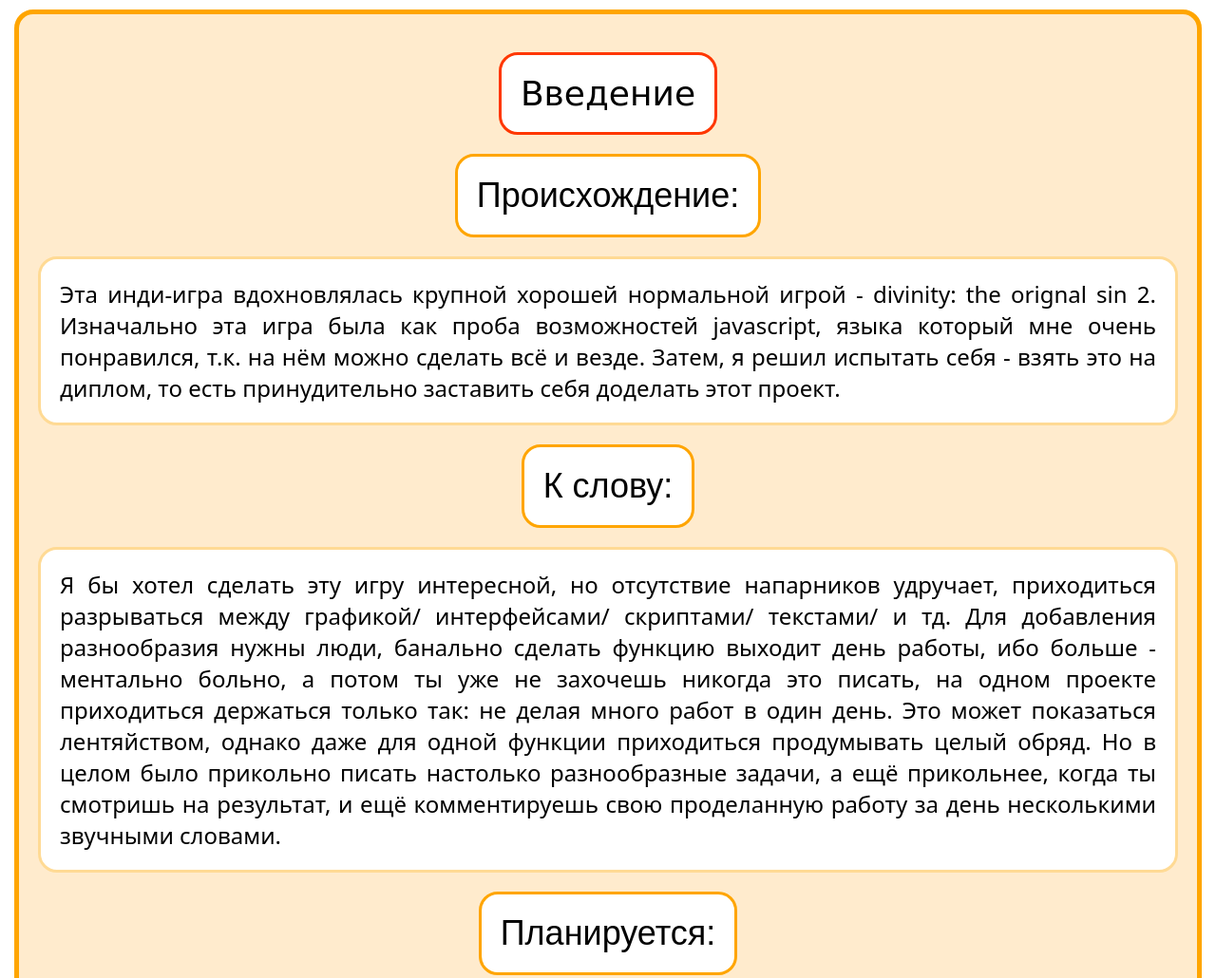
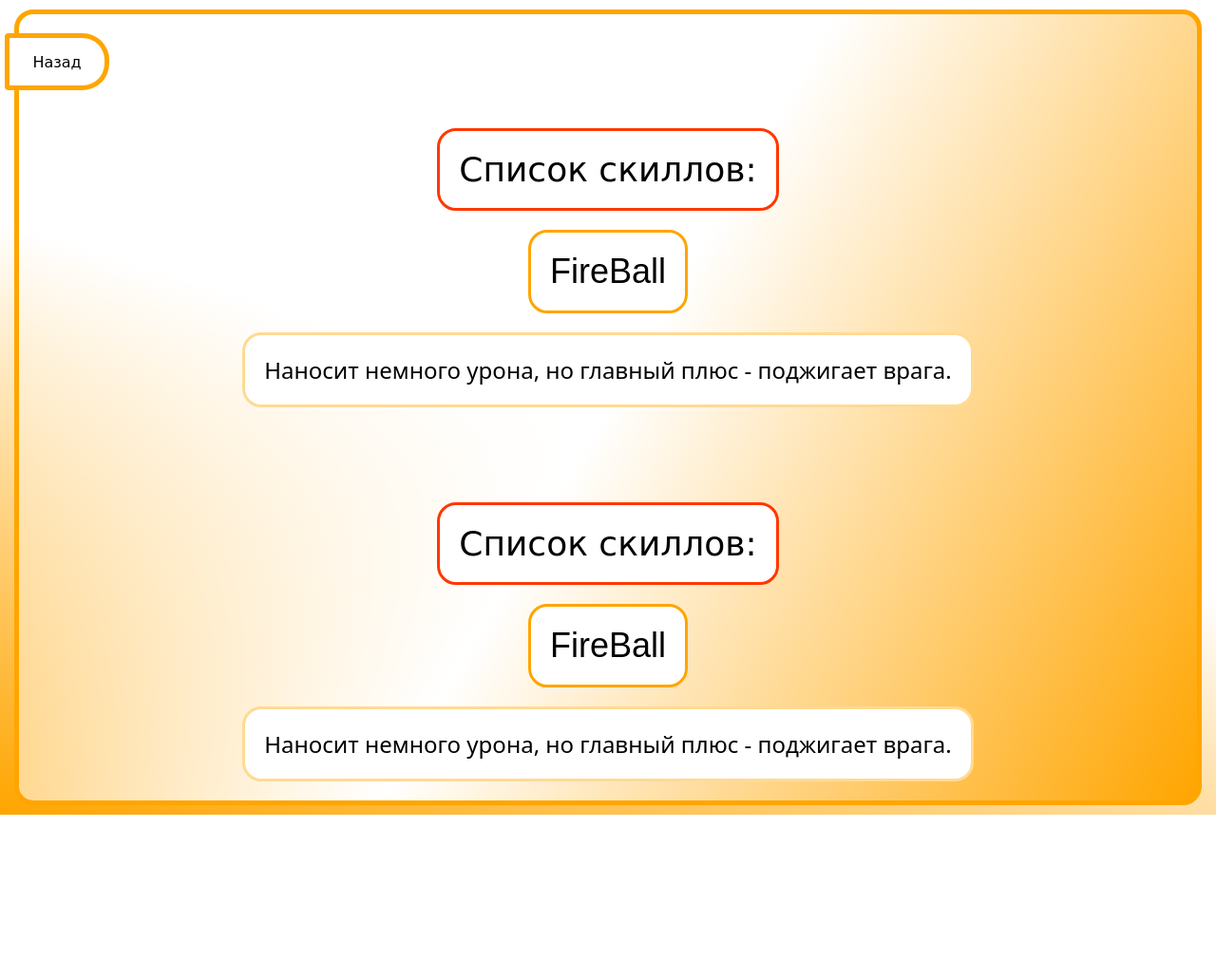
Before and after one commit to KindaPeaceOfMind/Dueliege, a website: page Front/howtoplay.html in a window 1280 px wide. Shown: the top 1030 px of the page at 95% size. After the commit the page ends 858 px from the top, so only its background shows below. Drawn offline with Linux system fonts and the light colour scheme.

Commit message:
Доделываю интерфейс

```diff
--- a/Front/howtoplay.html
+++ b/Front/howtoplay.html
@@ -9,35 +9,14 @@
 </head>
 <body>
 <div class="body">
-<div class="h1" style="margin: 20px;">Введение</div>
-    <div class="h2">Происхождение:</div>
-    <div class="h3">
-        Эта инди-игра вдохновлялась крупной хорошей нормальной игрой - divinity: the orignal sin 2.
-        Изначально эта игра была как проба возможностей javascript, языка
-        который мне очень понравился, т.к. на нём можно сделать всё и везде.
-        Затем, я решил испытать себя - взять это на диплом, то есть
-        принудительно заставить себя доделать этот проект.
-    </div>
 
-    <div class="h2">К слову:</div>
-    <div class="h3">
-        Я бы хотел сделать эту игру интересной, но отсутствие
-        напарников удручает, приходиться разрываться между графикой/ интерфейсами/ скриптами/ текстами/ и тд. Для
-        добавления разнообразия нужны люди, банально сделать функцию выходит день работы, ибо больше - ментально больно,
-        а потом ты уже не захочешь никогда это писать, на одном проекте приходиться держаться только так: не делая много работ
-        в один день. Это может показаться лентяйством, однако даже для одной функции приходиться продумывать целый обряд.
-        Но в целом было прикольно писать настолько разнообразные задачи, а ещё прикольнее, когда ты смотришь на результат, и ещё
-        комментируешь свою проделанную работу за день несколькими звучными словами.
-    </div>
-
-    <div class="h2">Планируется:</div>
-    <div class="h3">
-        Если продолжу обновлять, то упор будет на тактическую составляющую вроде ловушек, ограждений, телепортов,
-        добавятся анимации, персонажи и скиллы. Всё.
-    </div>
+<div class="backButton" onclick="document.location.href='/start'">Назад</div>
 
 <div class="h1">Список скиллов:</div>
+    <div class="h2">FireBall</div>
+    <div class="h3">Наносит немного урона, но главный плюс - поджигает врага.</div>
 
+<div class="h1">Список скиллов:</div>
     <div class="h2">FireBall</div>
     <div class="h3">Наносит немного урона, но главный плюс - поджигает врага.</div>
 
--- a/Front/style/howtoplay.css
+++ b/Front/style/howtoplay.css
@@ -1,11 +1,13 @@
 *{margin: 0;}
 body{
     text-align: -webkit-center;
+    background: linear-gradient(17deg, orange, rgb(255, 255, 255), rgb(255, 255, 255));
+    min-height: calc(100vh - 20px);
+    padding: 10px;
 }
 .body{
-    margin: 10px;
     border: 5px solid orange;
-    background-color: blanchedalmond;
+    background: linear-gradient(300deg, orange,rgb(255, 255, 255),#ffffff00);
     padding: 20px;
     border-radius: 20px;
     /* text-align: justify; */
@@ -42,3 +44,20 @@ body{
     font-family: system-ui, monospace;
     text-align: justify;
 }
+.backButton{
+    border-radius: 28px;
+    font-variant: traditional;
+    border-bottom-left-radius: 4px;
+    border-top-left-radius: 4px;
+    left: 5px;
+    display: flex;
+    align-items: center;
+    justify-content: center;
+    font-family: cursive;
+    height: 50px;
+    width: 100px;
+    position: fixed;
+    background-color: white;
+    border: 5px solid #ffa500;
+    cursor: pointer;
+}
```
Also changed, not shown: Front/About.html (added, +43 -0 lines), Front/gameStart.html (+11 -3 lines), 1 other file.
